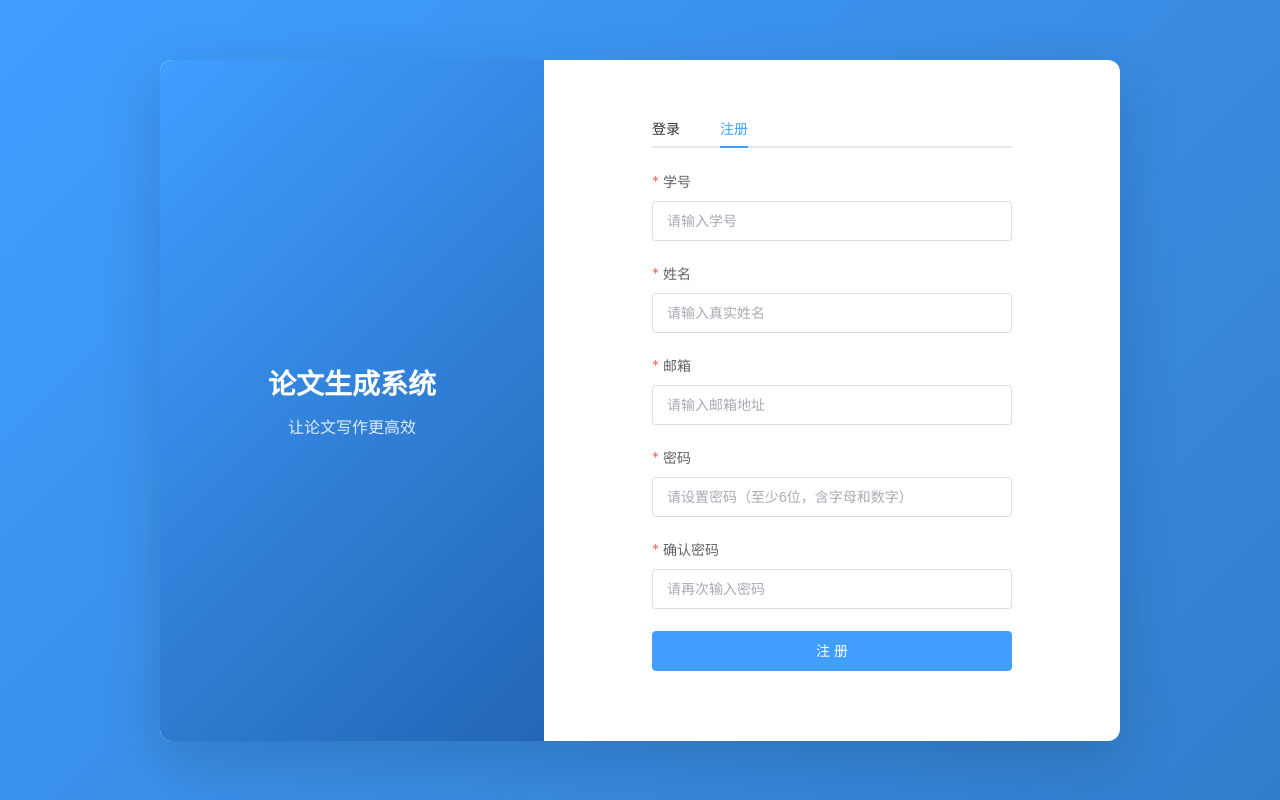
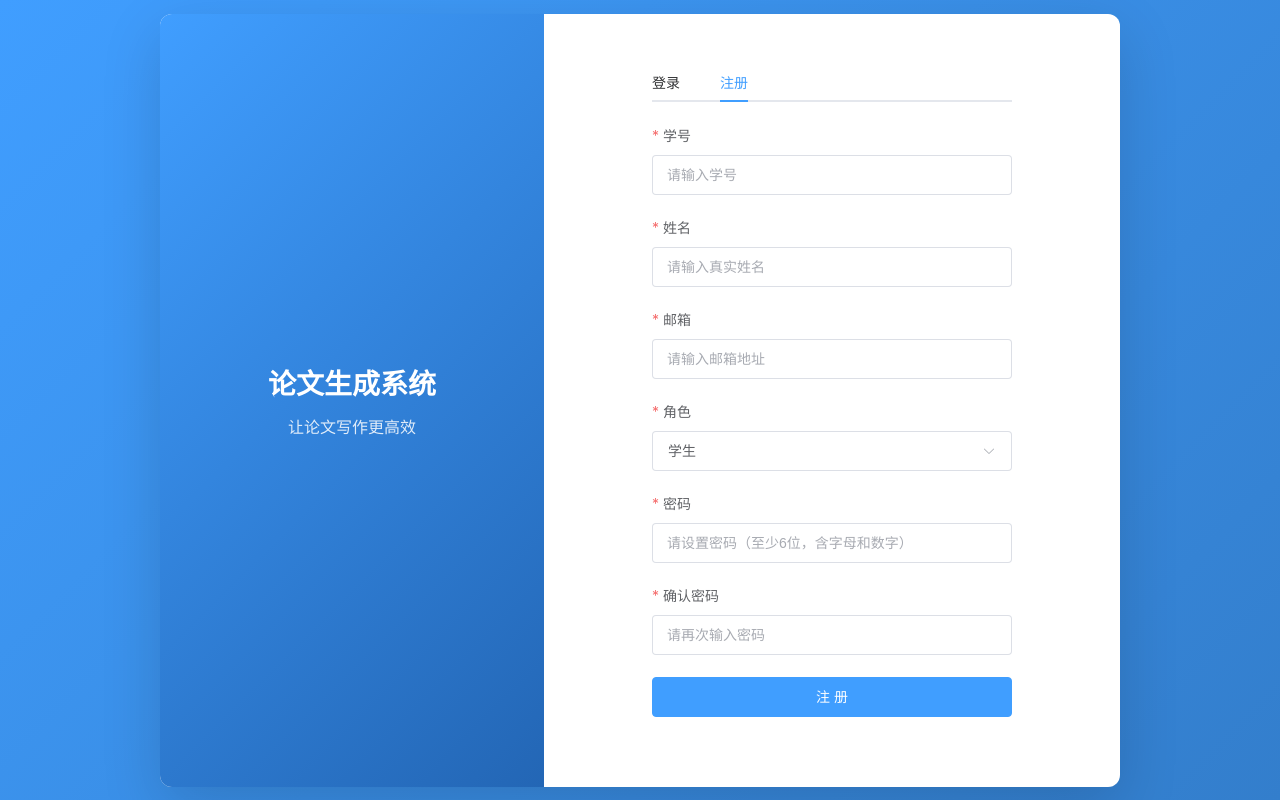
Before and after one commit to zzy154204-gif/thesis-generator, a Vue app in the folder thesis-generator-web/: page /register in a window 1280 px wide. Built offline with nearby package versions, Linux system fonts and the light colour scheme.

Commit message:
feat: 注册页添加角色选择(学生/教师) - D

```diff
--- a/thesis-generator-web/src/views/auth/Register.vue
+++ b/thesis-generator-web/src/views/auth/Register.vue
@@ -23,6 +23,13 @@
 
         <el-form-item label="邮箱" prop="email">
           <el-input v-model="form.email" placeholder="请输入邮箱地址" />
+        </el-form-item>
+
+        <el-form-item label="角色" prop="role">
+          <el-select v-model="form.role" placeholder="请选择角色" style="width: 100%">
+            <el-option label="学生" value="STUDENT" />
+            <el-option label="教师" value="TEACHER" />
+          </el-select>
         </el-form-item>
 
         <el-form-item label="密码" prop="password">
@@ -79,6 +86,7 @@ const form = reactive({
   email: '',
   password: '',
   confirmPassword: '',
+  role: 'STUDENT' as string,
 })
 
 const validateConfirmPassword = (_rule: any, value: string, callback: any) => {
@@ -115,6 +123,9 @@ const rules: FormRules = {
     { required: true, message: '请确认密码', trigger: 'blur' },
     { validator: validateConfirmPassword, trigger: 'blur' },
   ],
+  role: [
+    { required: true, message: '请选择角色', trigger: 'change' },
+  ],
 }
 
 watch(activeTab, (tab) => {
@@ -131,7 +142,7 @@ async function handleRegister() {
         username: form.username,
         password: form.password,
         realName: form.realName,
-        role: 'STUDENT',
+        role: form.role,
       })
       ElMessage.success('注册成功，已自动登录')
       router.push('/papers')
```
